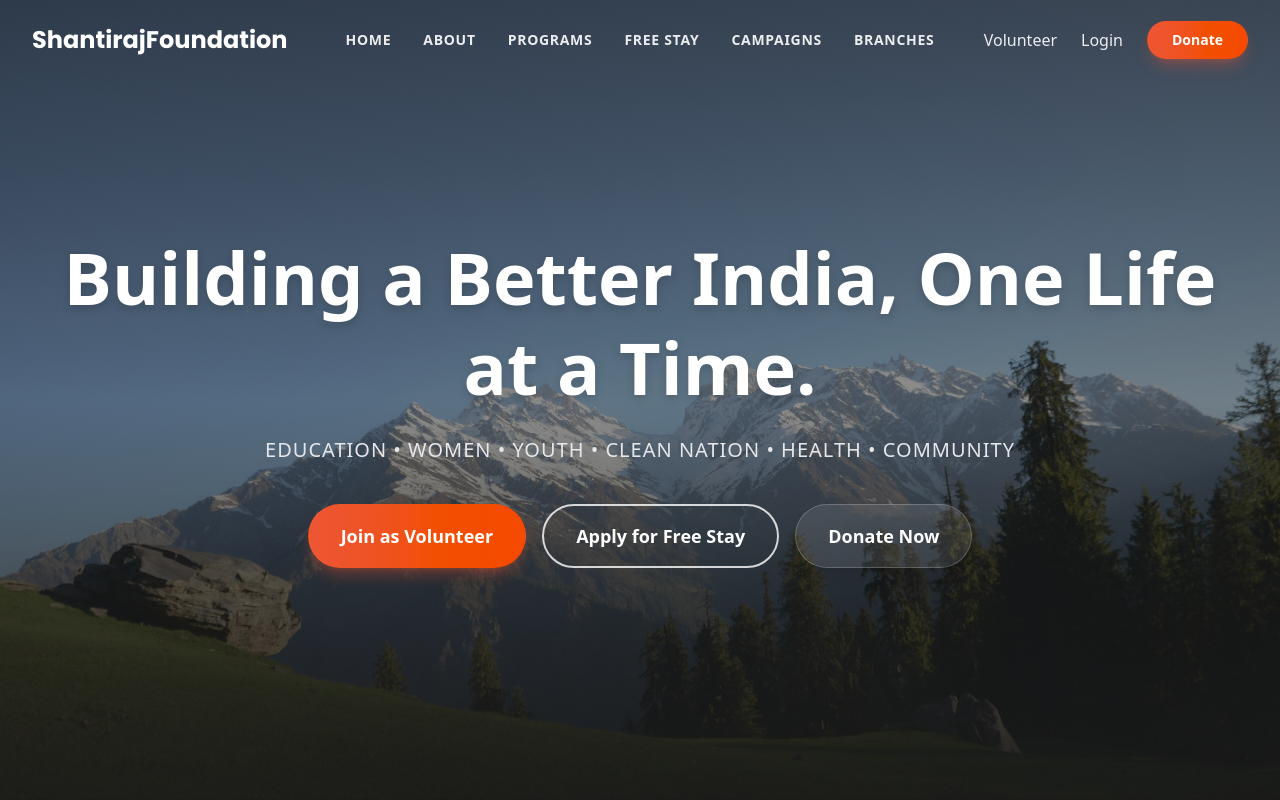
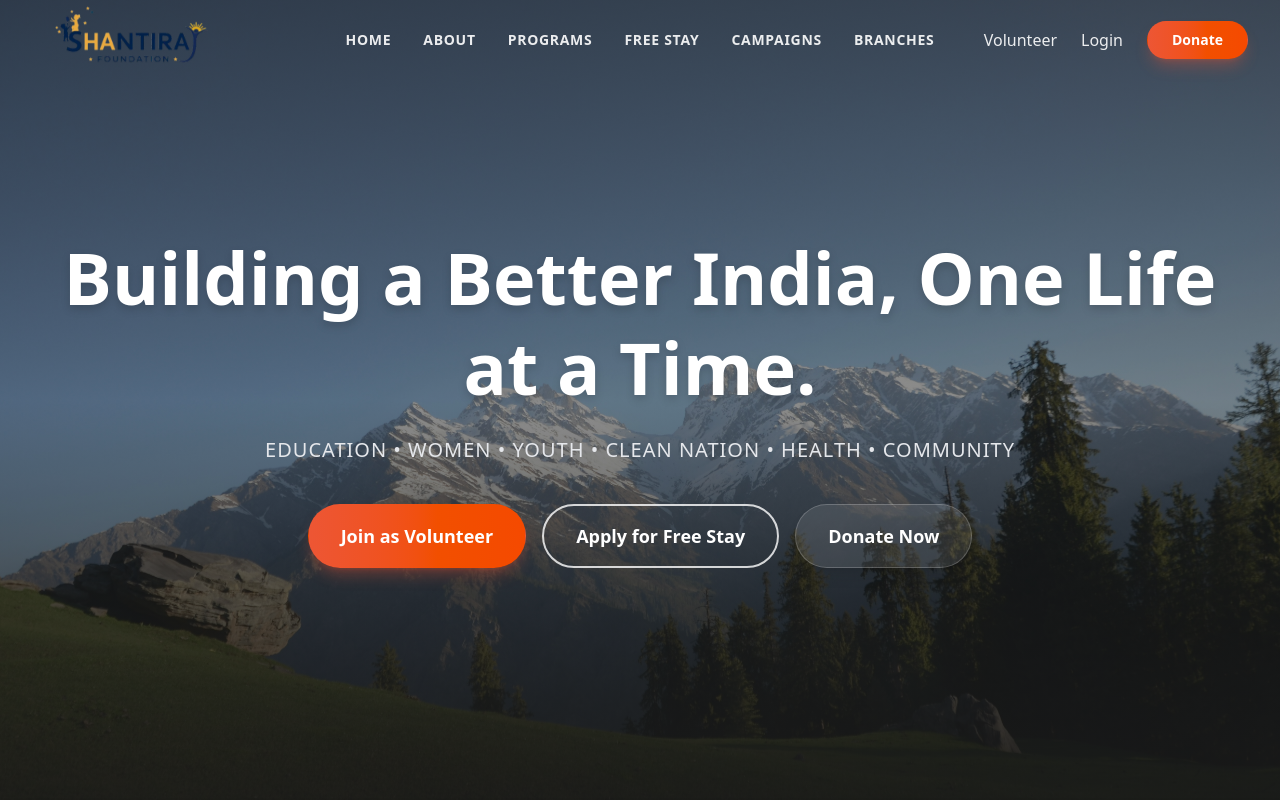
Before and after one commit to aavizmehar/shantirajfoundation, a Next.js app: page / in a window 1280 px wide. Shown: the top 800 px of the page. Built offline with nearby package versions, Linux system fonts and the light colour scheme.

Commit message:
added logo

```diff
--- a/components/Navbar.tsx
+++ b/components/Navbar.tsx
@@ -1,6 +1,7 @@
 "use client";
 import React, { useState, useEffect } from 'react';
 import Link from 'next/link';
+import Image from "next/image";
 import { navLinks } from '@/data/mockData';
 import { Button } from './ui/Button';
 import { HiMenuAlt3, HiX } from 'react-icons/hi';
@@ -26,7 +27,6 @@
       : "bg-transparent border-transparent h-[80px]"
   );
 
-  const logoColor = scrolled ? "text-primary" : "text-white";
   const linkColor = scrolled ? "text-secondary hover:text-primary" : "text-white/90 hover:text-white";
   const mobileToggleColor = scrolled ? "text-secondary" : "text-white";
 
@@ -37,11 +37,18 @@
           <div className="flex justify-between items-center h-full">
 
             {/* Logo */}
-            <Link href="/" className="z-50" onClick={() => setIsOpen(false)}>
-              <span className={cn("text-2xl font-bold font-heading transition-colors duration-300", logoColor)}>
-                Shantiraj<span className={scrolled ? "text-secondary" : "text-white"}>Foundation</span>
-              </span>
+            <Link href="/" className="z-50 flex items-center gap-2" onClick={() => setIsOpen(false)}>
+              <Image
+                src="/logo.png"        // put logo inside /public
+                alt="Shantiraj Foundation Logo"
+                width={200}
+                height={200}
+                priority
+                className="object-contain"
+              />
+
             </Link>
+
 
             {/* Desktop Menu */}
             <div className="hidden xl:flex absolute left-1/2 transform -translate-x-1/2 items-center space-x-8">
```
Also changed, not shown: public/logo.png (added). Lines whose indentation alone changed are shown as unchanged.
